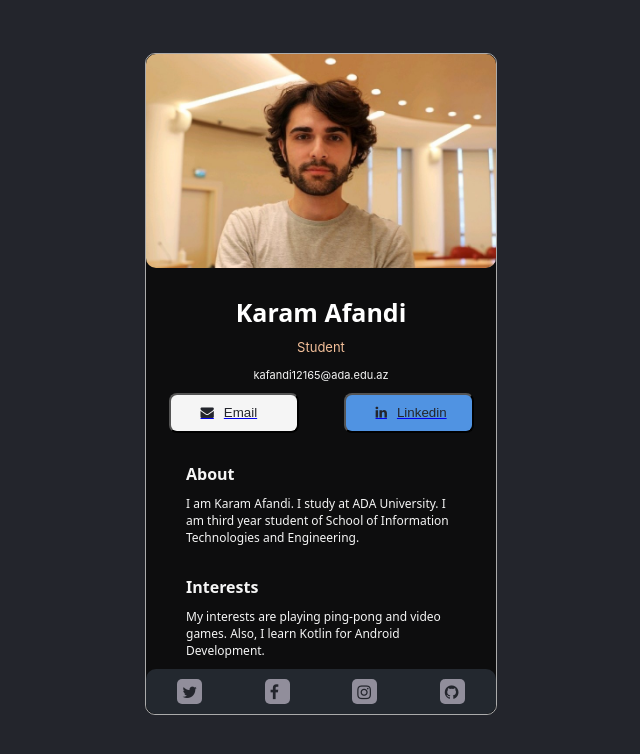
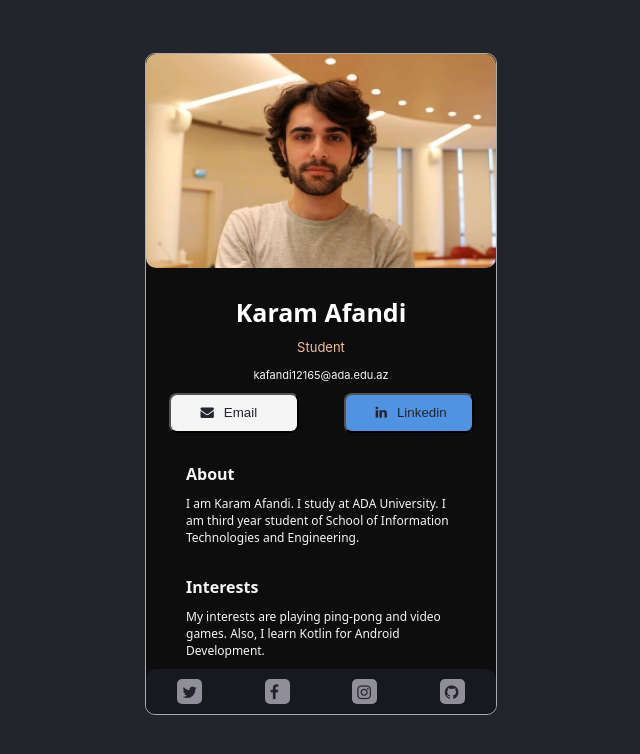
Before and after one commit to karamlyy/digital-business-card, a plain HTML site: page index.html in a window 1280 px wide. Shown: the whole page, without its empty margins (319-959 px from the left). Drawn offline with nearby package versions, Linux system fonts and the light colour scheme.

Commit message:
Update style.css

```diff
--- a/assets/css/style.css
+++ b/assets/css/style.css
@@ -63,7 +63,9 @@ img{
     color: #F5F5F5;
 
 }
-
+a{
+    text-decoration: none;
+}
 .email_button2{
     display: flex;
     flex-direction: row;
@@ -97,7 +99,7 @@ i{
     justify-content: space-around;
     width: 350px;
     color: #F5F5F5;
-    background-color: #23282f;
+    background-color: #16191e;
     border-radius: 10px;
 }
 li{
```
